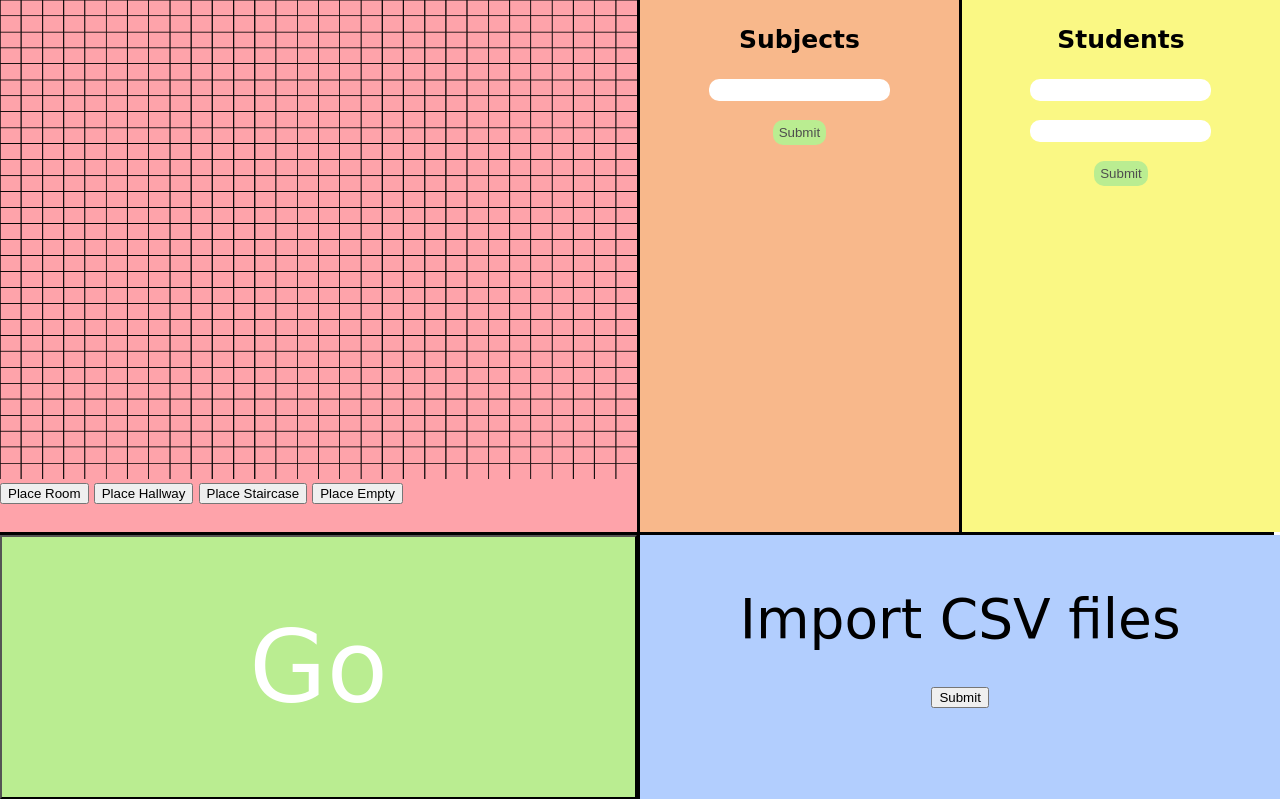
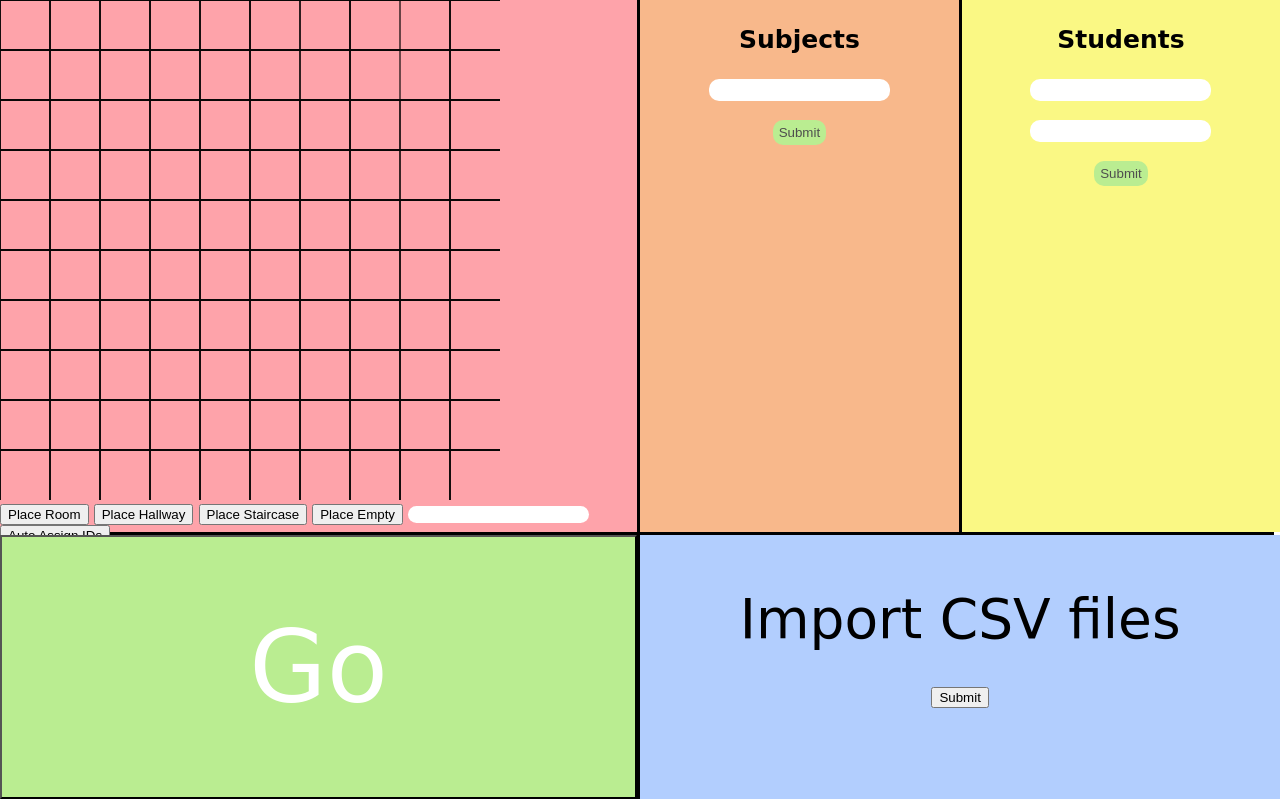
Before and after one commit to munselljbx/TeenhacksLI, a Python web app: template flaskr/templates/index.html in a window 1280 px wide. Run offline with Jinja, Linux system fonts and the light colour scheme; the template is opened without the code that fills it, so the values that code supplies are empty; some web fonts are replaced.

Commit message:
Merge branch 'master' of https://github.com/munselljbx/TeenhacksLI

```diff
--- a/flaskr/static/editor.js
+++ b/flaskr/static/editor.js
@@ -1,7 +1,7 @@
-function canvasClick () {
+/*function canvasClick () {
     coords = canvas.relMouseCoords(event);
-    getBox(coords.x, coords.y, grid);
-}
+    getBox(event.pageX, event.pageY, grid);
+}*/
 
 function selectRoom() {
     placingMode = "room";
@@ -9,26 +9,23 @@ function selectRoom() {
 function selectHallway() {
     placingMode = "hall";
 }
-function selectStaircase() {
+function selectStair() {
     placingMode = "stair";
 }
 function selectEmpty() {
     placingMode = "empty";
 }
-
-function getBox (x, y, grid) {
+function autoAssign() {
     for (var i = 0; i < grid.length; i ++) {
         for (var j = 0; j < grid[i].length; j ++) {
-            box = grid[i][j];
-            if (x > box.x && x < box.x + rectWidth && y > box.y && y < box.y + rectHeight) {
-                box.type = placingMode;
-                ctx.fillRect(box.x, box.y, box.x+rectWidth, box.y+rectHeight);
-            }
+            grid[i][j].id = i.toString() + j.toString();
+            console.log(grid);
         }
     }
 }
 
 
+/*
 function relMouseCoords(event){
     var totalOffsetX = 0;
     var totalOffsetY = 0;
@@ -48,16 +45,46 @@ function relMouseCoords(event){
     return {x:canvasX, y:canvasY}
 }
 HTMLCanvasElement.prototype.relMouseCoords = relMouseCoords;
-
+*/
 window.onload = function () {
-
+    function getBox (x, y, grid) {
+        for (var i = 0; i < grid.length; i ++) {
+            for (var j = 0; j < grid[i].length; j ++) {
+                box = grid[i][j];
+                if (x > box.x && x < box.x + rectWidth && y > box.y && y < box.y + rectHeight) {
+                    grid[i][j].type = placingMode;
+                    console.log(box.x);
+                    grid[i][j].id = document.getElementById("set-id").value;
+                    if (placingMode == "room") {
+                        ctx.fillStyle = "black";
+                    }
+                    if (placingMode == "hall") {
+                        ctx.fillStyle = "blue";
+                    }
+                    if (placingMode == "stair") {
+                        ctx.fillStyle = "red";
+                    }
+                    if (placingMode == "empty") {
+                        ctx.fillStyle = "white";
+                    }
+                    ctx.fillRect(box.x, box.y, rectWidth, rectHeight);
+                }
+            }
+        }
+    }
 canvas = document.getElementById("canvas");
 ctx = canvas.getContext("2d");
+function on_canvas_click(ev) {
+    var x = ev.clientX - canvas.offsetLeft;
+    var y = ev.clientY - canvas.offsetTop;
+    getBox(x, y, grid);
 
+}
+canvas.addEventListener('click', on_canvas_click, false);
 placingMode = "empty";
 
-gridX = 30;
-gridY = 30;
+gridX = 10;
+gridY = 10;
 rectWidth = canvas.width / gridX;
 rectHeight = canvas.height / gridY;
 grid = [];
--- a/flaskr/static/main.css
+++ b/flaskr/static/main.css
@@ -110,11 +110,6 @@ ul {
   height: 25px;
 }
 
-#canvas {
-    width: 100%;
-    height: 90%;
-}
-
 #toolbar!important {
     height: 50px;
 }
--- a/flaskr/templates/index.html
+++ b/flaskr/templates/index.html
@@ -50,12 +50,14 @@
   <body>
     <div class="grid">
       <div id="map">
-        <canvas id="canvas" width="1000" height="1000" onclick="canvasClick()"></canvas>
+        <canvas id="canvas" width="500" height="500"></canvas>
         <div id="toolbar">
             <button onclick="selectRoom()">Place Room</button>
             <button onclick="selectHallway()">Place Hallway</button>
             <button onclick="selectStair()">Place Staircase</button>
             <button onclick="selectEmpty()">Place Empty</button>
+            <input type="text" id="set-id">
+            <button onclick="autoAssign()">Auto Assign IDs</button>
         </div>
       </div>
       <div id="rooms">
```
